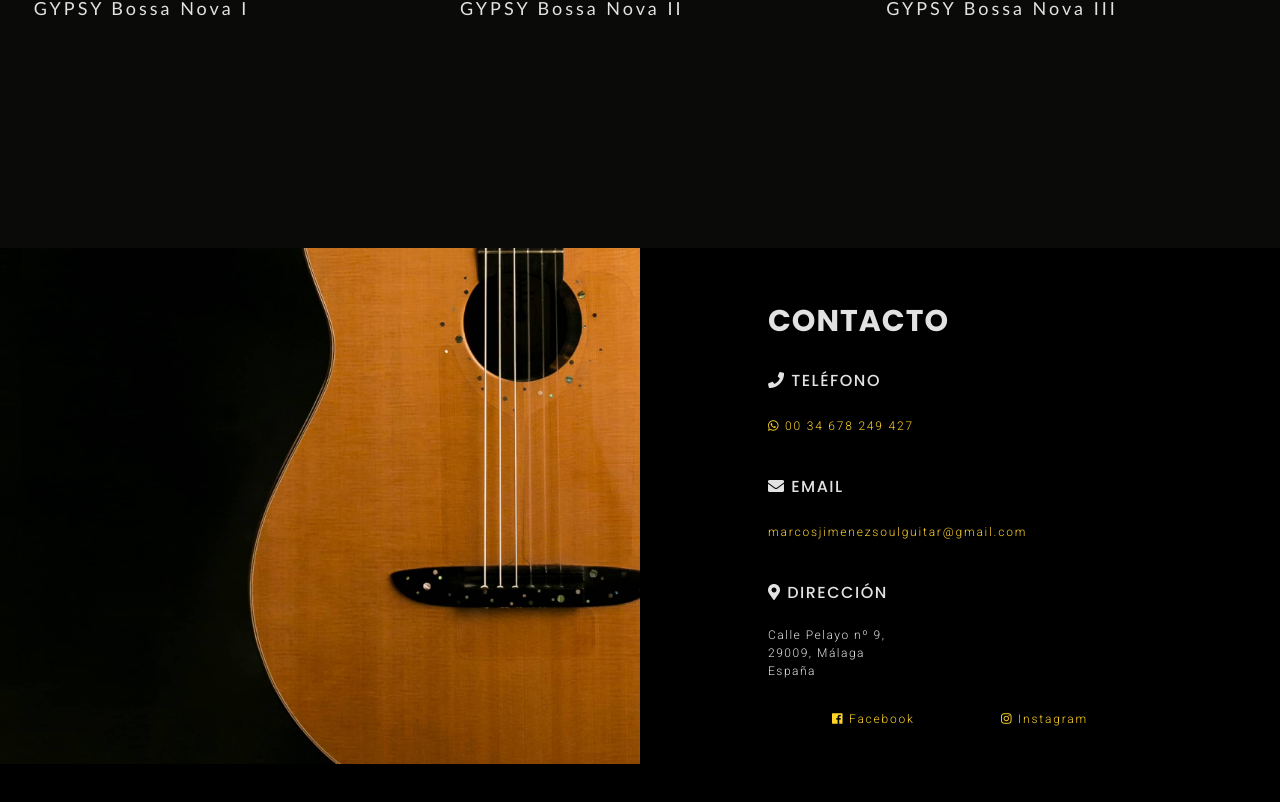
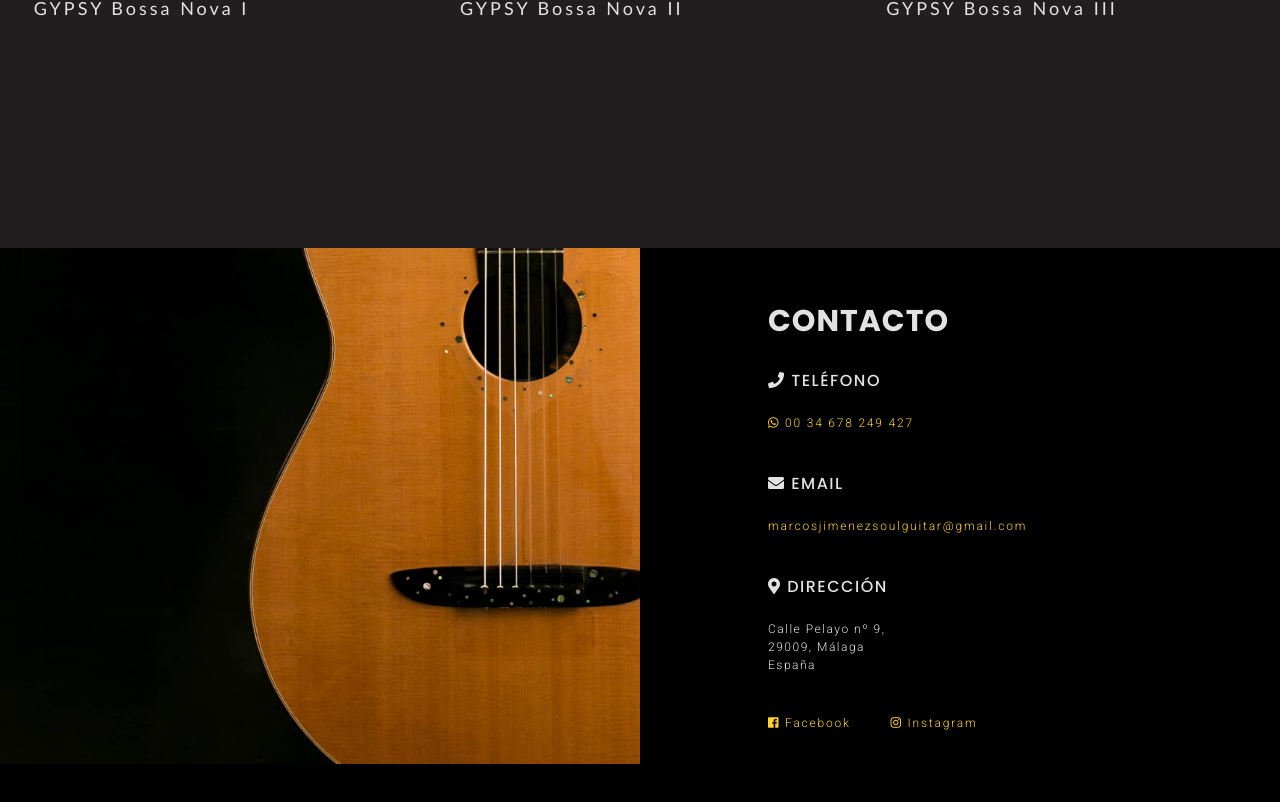
Before and after one commit to nicolassso/guitarras-jimenez, a React (Create React App) app: page /bass in a window 1280 px wide. Shown: the part 552-1354 px from the top of the page. Built offline with nearby package versions, Linux system fonts and the light colour scheme.

Commit message:
colores, logo, footer social media

```diff
--- a/src/App.scss
+++ b/src/App.scss
@@ -1,7 +1,7 @@
 :root{
   --white: #e2e2e2;
   // --black: #281900;
-  --black: #0a0a09;
+  --black: rgb(34, 30, 32);
   --orange: #ffd328;
   --yellow: #ffff67;
   --grey: #7a7672;
--- a/src/components/footer/footer.component.jsx
+++ b/src/components/footer/footer.component.jsx
@@ -51,14 +51,9 @@ const Footer = () => (
                         </div>
                     </div>
                     <div className="top-right-content-box-contact">
-                        <div className="footer-box-contact-left" style={{
-                            display: "flex",
-                            justifyContent: "space-between",
-                            padding: "0 5vw",
-                            marginTop: "30px"
-                        }}>
-                            <a rel="noreferrer" target="_blank" href="https://www.facebook.com/marcos.jimenez.92102564"><i className="fab fa-facebook"></i> Facebook </a>
-                            <a rel="noreferrer" target="_blank" href="https://www.instagram.com/marcosjimenezsoulguitar/"><i className="fab fa-instagram"></i> Instagram </a>
+                        <div className="footer-box-contact">
+                            <a className='social-media' rel="noreferrer" target="_blank" href="https://www.facebook.com/marcos.jimenez.92102564"><i className="fab fa-facebook"></i> Facebook </a>
+                            <a className='social-media' rel="noreferrer" target="_blank" href="https://www.instagram.com/marcosjimenezsoulguitar/"><i className="fab fa-instagram"></i> Instagram </a>
 
                         </div>
                     </div>
--- a/src/components/footer/footer.styles.scss
+++ b/src/components/footer/footer.styles.scss
@@ -113,6 +113,7 @@
                 }
                 .top-right-content-box-contact{
                     margin-bottom: 40px;
+                    display: flex;
 
                     a{
                         line-height: 1.5em;
@@ -121,6 +122,12 @@
                         font-size: 12px;
                         color: var(--orange);
                         letter-spacing: 1.8px;
+                    }
+                    .footer-box-contact{
+                        margin-top: 25px;
+                        .social-media{
+                            margin-right: 35px;
+                        }
                     }
                 }
                 .top-right-content-box-contact-addresses{
--- a/src/components/header/header.styles.scss
+++ b/src/components/header/header.styles.scss
@@ -4,7 +4,7 @@
   display: flex;
   justify-content: space-between;
   align-items: center;
-  background: rgba($color: #000000, $alpha: 0.8);
+  background: var(--black);
   position: fixed;
   top: 0;
   z-index: 90;
@@ -16,7 +16,6 @@
 
     .jimenez-logo{
       height: 75px;
-      filter: invert(100%);
     }
   }
   .menu-icon {
@@ -77,7 +76,7 @@
           transform: translateY(-1.5em);
           transition: all 0.3s ease-in-out 0s, visibility 0s linear 0.3s, z-index 0s linear 0.01s;
 
-          background: rgba($color: #000000, $alpha: 1);
+          background: var(--black);
           z-index: -1;
           width: 145px;
           height: 135px;
@@ -127,7 +126,7 @@
 
   .header.active{
     position: fixed;
-    background: rgba($color: #000000, $alpha: 0.8);
+    background: var(--black);
     height: 75px;
     max-width: 100vw;
 
@@ -138,7 +137,6 @@
 
       .jimenez-logo{
         height: 75px;
-        filter: invert(100%);
       }
     }
 
@@ -207,6 +205,7 @@
           transform: translate(0, -100%);
           .dropdown-menu{
             transform: translateY(3em);
+            background: rgba($color: #000000, $alpha: 0.5);
 
             .header-item.active.dropdown-item{
               max-height: 45px;
```
